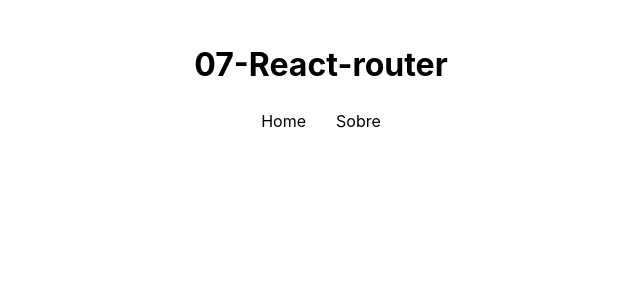
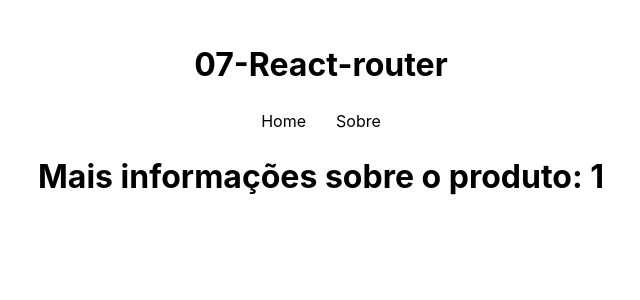
Before and after one commit to samueljdev/react-do-zero-a-maestria, a React (Vite) app: page /products/1/info in a window 1280 px wide. Shown: the top 300 px of the page, without its empty margins (319-959 px from the left). Built offline with nearby package versions, Linux system fonts and the light colour scheme.

Commit message:
06-nested router

```diff
--- a/src/App.jsx
+++ b/src/App.jsx
@@ -4,6 +4,7 @@ import Home from './pages/Home'
 import About from './pages/About'
 import Navibar from './components/Navibar'
 import Product from './pages/Product'
+import Info from './pages/Info'
 
 function App() {
 
@@ -16,6 +17,7 @@ function App() {
           <Route path="/" element={<Home />} />
           <Route path="/about" element={<About />} />
           <Route path="/products/:id" element={<Product />} /> {/* carregamento dinamico de dados */}
+          <Route path="/products/:id/info" element={<Info />} /> {/* nested router */}
         </Routes>
       </BrowserRouter>
     </>
--- /dev/null
+++ b/src/pages/Info.jsx
@@ -0,0 +1,14 @@
+import React from 'react'
+import { useParams } from 'react-router-dom'
+
+const Info = () => {
+    const { id } = useParams()
+
+    return (
+        <div>
+            <h1>Mais informações sobre o produto: {id}</h1>
+        </div>
+    )
+}
+
+export default Info
--- a/src/pages/Product.jsx
+++ b/src/pages/Product.jsx
@@ -1,5 +1,5 @@
 import React from 'react'
-import { useParams } from 'react-router-dom'
+import { Link, useParams } from 'react-router-dom'
 import { UseFetch } from '../hooks/UseFetch'
 
 const Product = () => {
@@ -20,6 +20,7 @@ const Product = () => {
                 <div>
                     <h1>{product.name}</h1>
                     <p>R$ {product.price}</p>
+                    <Link to={`/products/${product.id}/info`}>Mais informações</Link> {/* nested router */}
                 </div>
             )}
         </>
```
